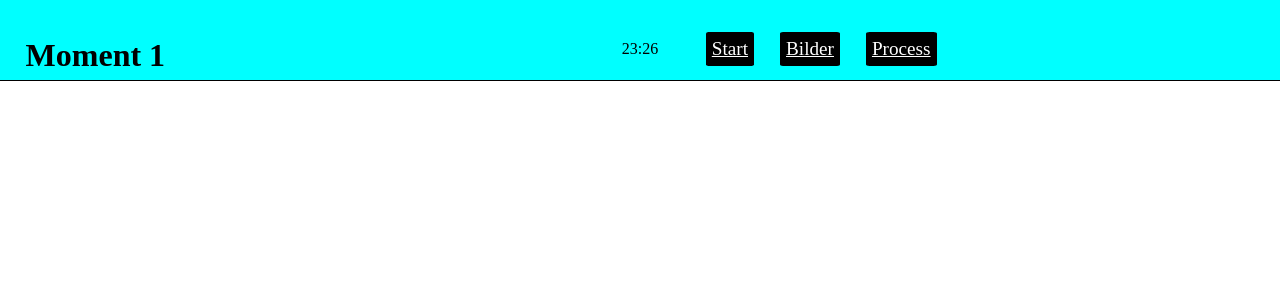
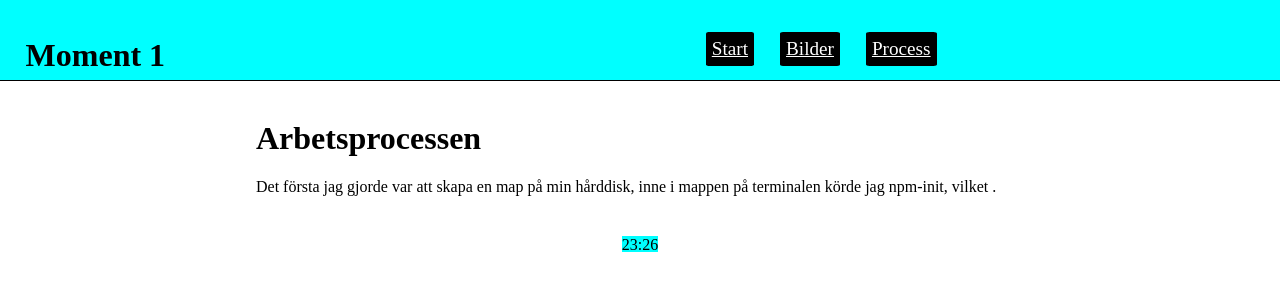
Before and after one commit to osundstrom/MIUN, a website built with Parcel: page src/process.html in a window 1280 px wide. Shown: the top 290 px of the page. Built offline with nearby package versions, Linux system fonts and the light colour scheme.

Commit message:
Börjat på arbets processen.

```diff
--- a/src/process.html
+++ b/src/process.html
@@ -34,6 +34,19 @@
 
     </header>
 
+
+<div class="infoOmSidan">
+    <h1>Arbetsprocessen</h1>
+    <p>Det första jag gjorde var att skapa en map på min hårddisk, inne  i mappen på terminalen körde jag npm-init, vilket . </p>
+
+
+
+
+
+
+
+</div>
+
     <div id="clockDiv">
 
     </div>
```
